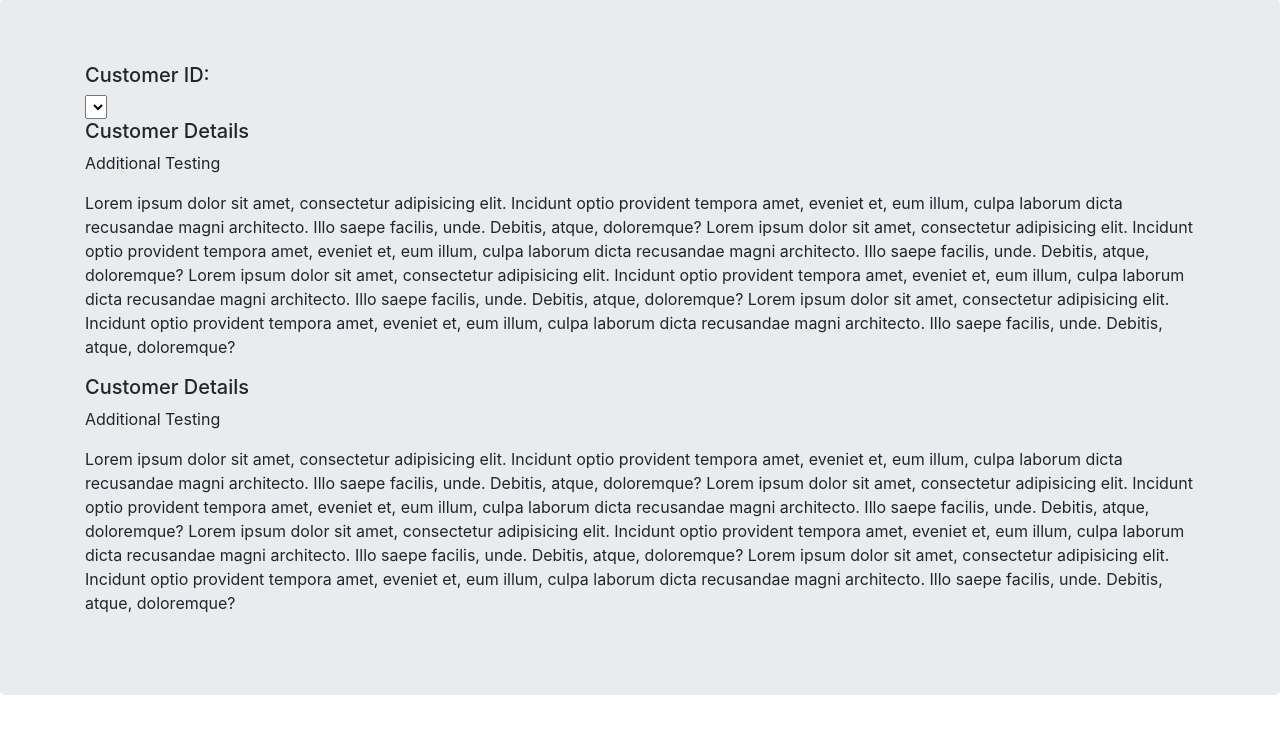
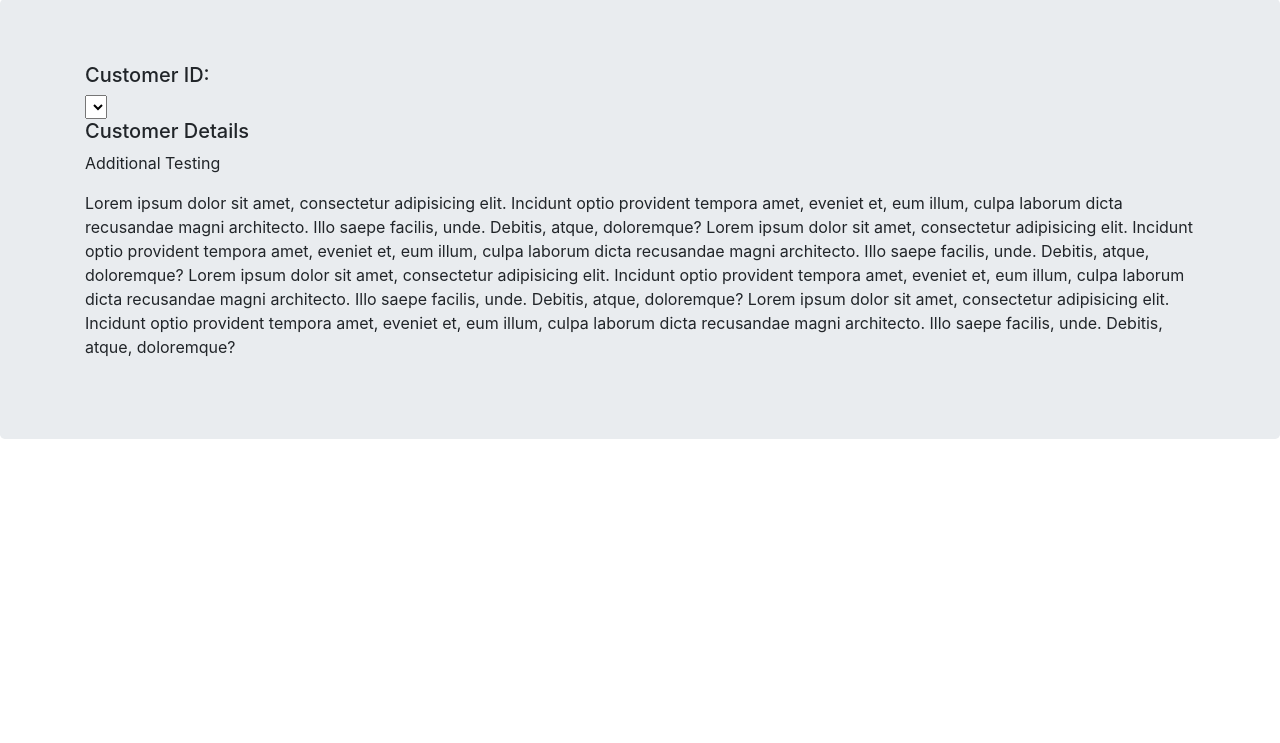
Before and after one commit to szerpa17/cross-sell-predictions, a Flask app: page / in a window 1280 px wide. Shown: the part 57-800 px from the top of the page. Run offline with Flask 2, Linux system fonts and the light colour scheme; data that the repository does not hold is empty; some libraries are stand-ins or nearby versions.

Commit message:
removed text within customer_results.html file

```diff
--- a/static/js/app.js
+++ b/static/js/app.js
@@ -8,12 +8,6 @@ function init() {
         })
 
         console.log(id_list)
-        // })
-        // let id_values = data.map(callback(currentValue[, index[, array]]) {
-        //     console.log(currentValue);
-        // //     // return element for newArray, after executing something
-        //   });
-
 
         // let dropdownMenu = d3.select("select");
         // data.id.forEach(ids => {
--- a/templates/modules/customer_results.html
+++ b/templates/modules/customer_results.html
@@ -1,31 +1,5 @@
 {% block customer_results %}
 
-<div class="panel panel-primary">
-    <div class="panel-heading">
-        <h5 class="panel-title">Customer Details</h5>
-    </div>
 
-    <div id="customer_details" class="panel-body">
-
-        <p>Additional Testing</p>
-        <p>Lorem ipsum dolor sit amet, consectetur adipisicing elit.
-            Incidunt optio provident tempora amet, eveniet et, eum illum, culpa laborum dicta recusandae
-            magni architecto.
-            Illo saepe facilis, unde. Debitis, atque, doloremque?
-            Lorem ipsum dolor sit amet, consectetur adipisicing elit.
-            Incidunt optio provident tempora amet, eveniet et, eum illum, culpa laborum dicta recusandae
-            magni architecto.
-            Illo saepe facilis, unde. Debitis, atque, doloremque?
-            Lorem ipsum dolor sit amet, consectetur adipisicing elit.
-            Incidunt optio provident tempora amet, eveniet et, eum illum, culpa laborum dicta recusandae
-            magni architecto.
-            Illo saepe facilis, unde. Debitis, atque, doloremque?
-            Lorem ipsum dolor sit amet, consectetur adipisicing elit.
-            Incidunt optio provident tempora amet, eveniet et, eum illum, culpa laborum dicta recusandae
-            magni architecto.
-            Illo saepe facilis, unde. Debitis, atque, doloremque?</p>
-    </div>
-
-</div>
 
 {% endblock customer_results %}
```
